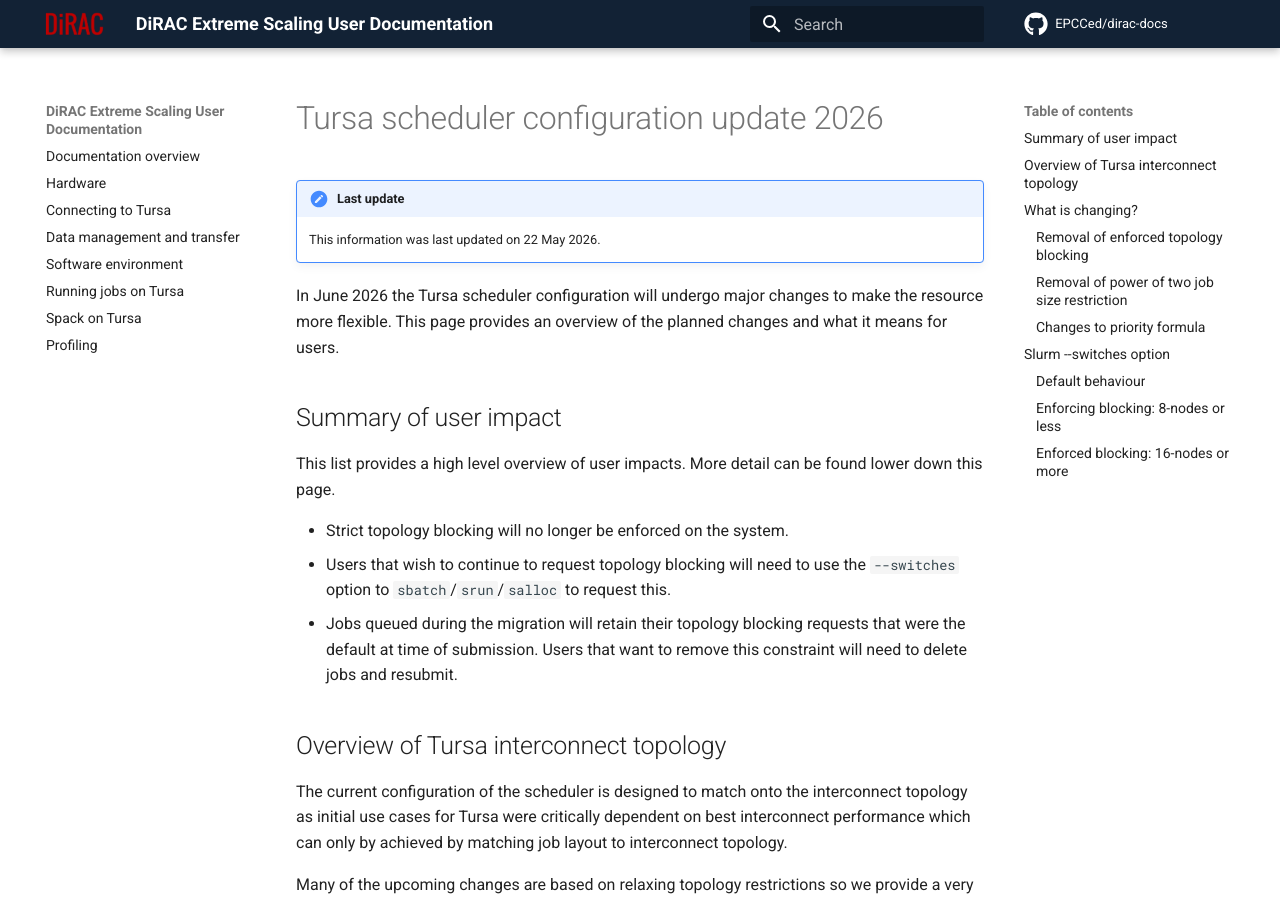
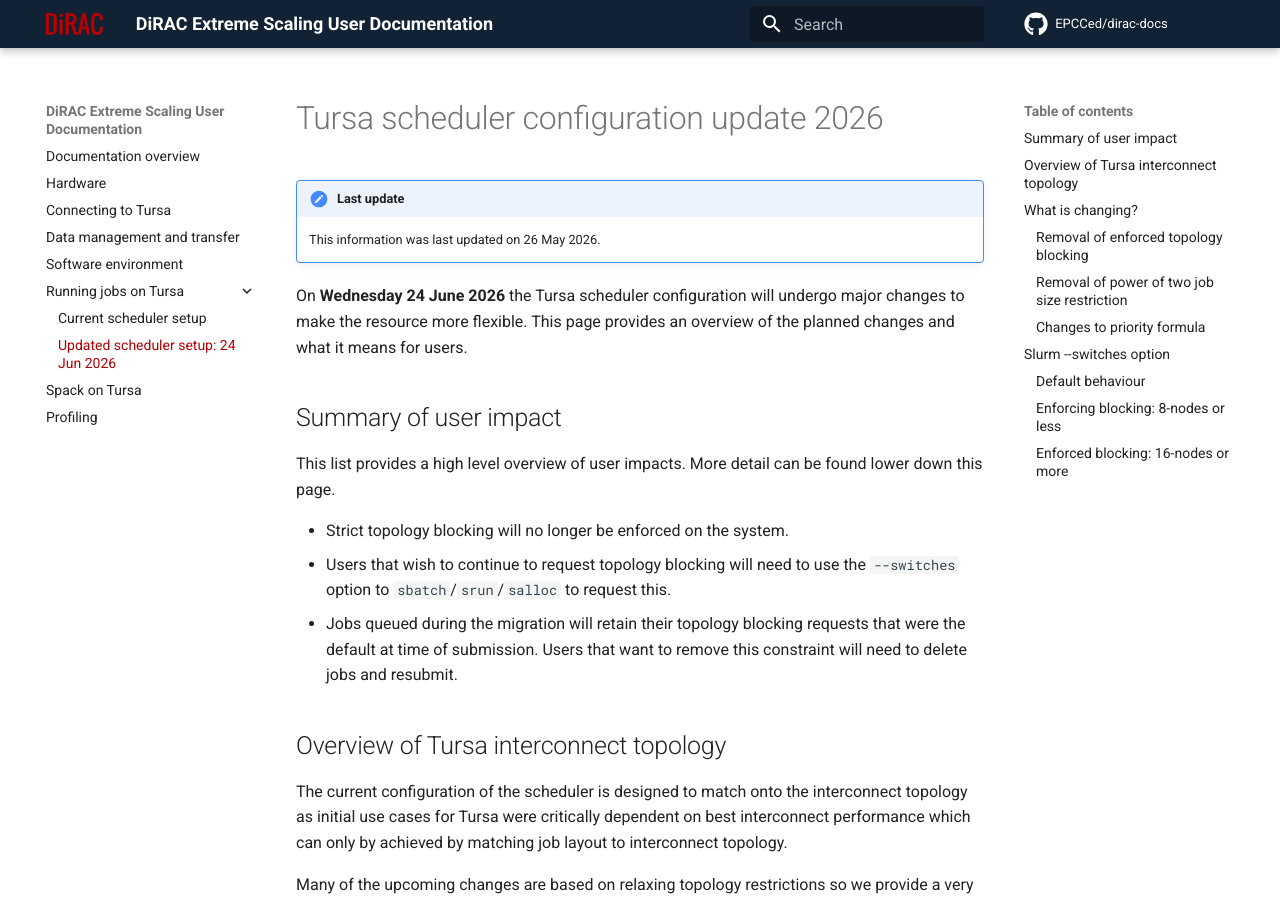
Before and after one commit to EPCCed/dirac-docs, an MkDocs documentation site: the page built from docs/scheduler-update-2026.md, in a window 1280 px wide and 900 px high. Built offline with MkDocs 1.6.1 and Material for MkDocs 9.7.7, drawn with Linux system fonts in a browser that asks for light colours; comment, search, counter and statistics services are not loaded.

Commit message:
Adds docs on scheduler update

```diff
--- a/docs/scheduler-update-2026.md
+++ b/docs/scheduler-update-2026.md
@@ -1,9 +1,9 @@
 # Tursa scheduler configuration update 2026
 
 !!! note "Last update"
-    This information was last updated on 22 May 2026.
+    This information was last updated on 26 May 2026.
 
-In June 2026 the Tursa scheduler configuration will undergo major changes to make
+On **Wednesday 24 June 2026** the Tursa scheduler configuration will undergo major changes to make
 the resource more flexible. This page provides an overview of the planned changes
 and what it means for users.
 
--- a/mkdocs.yml
+++ b/mkdocs.yml
@@ -30,6 +30,8 @@ nav:
   - "Connecting to Tursa": connecting.md
   - "Data management and transfer": data.md
   - "Software environment": sw-environment.md
-  - "Running jobs on Tursa": scheduler.md
+  - "Running jobs on Tursa":
+    - "Current scheduler setup": scheduler.md
+    - "Updated scheduler setup: 24 Jun 2026": scheduler-update-2026.md
   - "Spack on Tursa": spack.md
   - "Profiling": profiling.md
```
